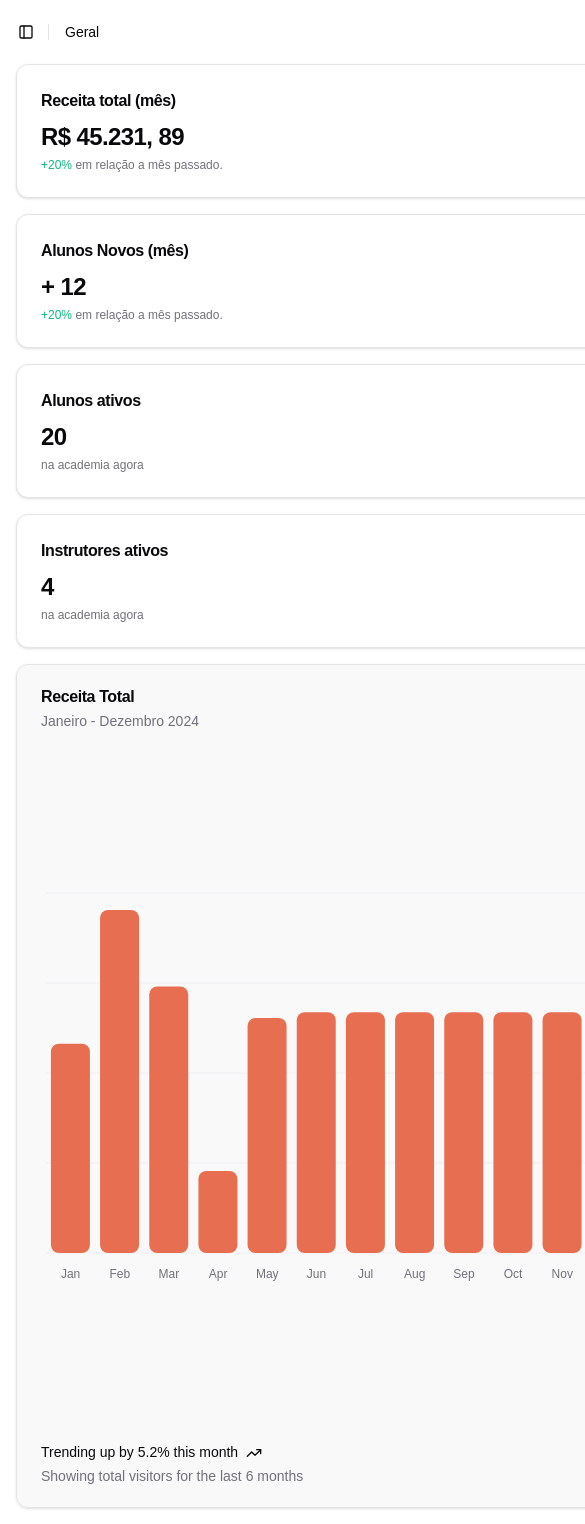
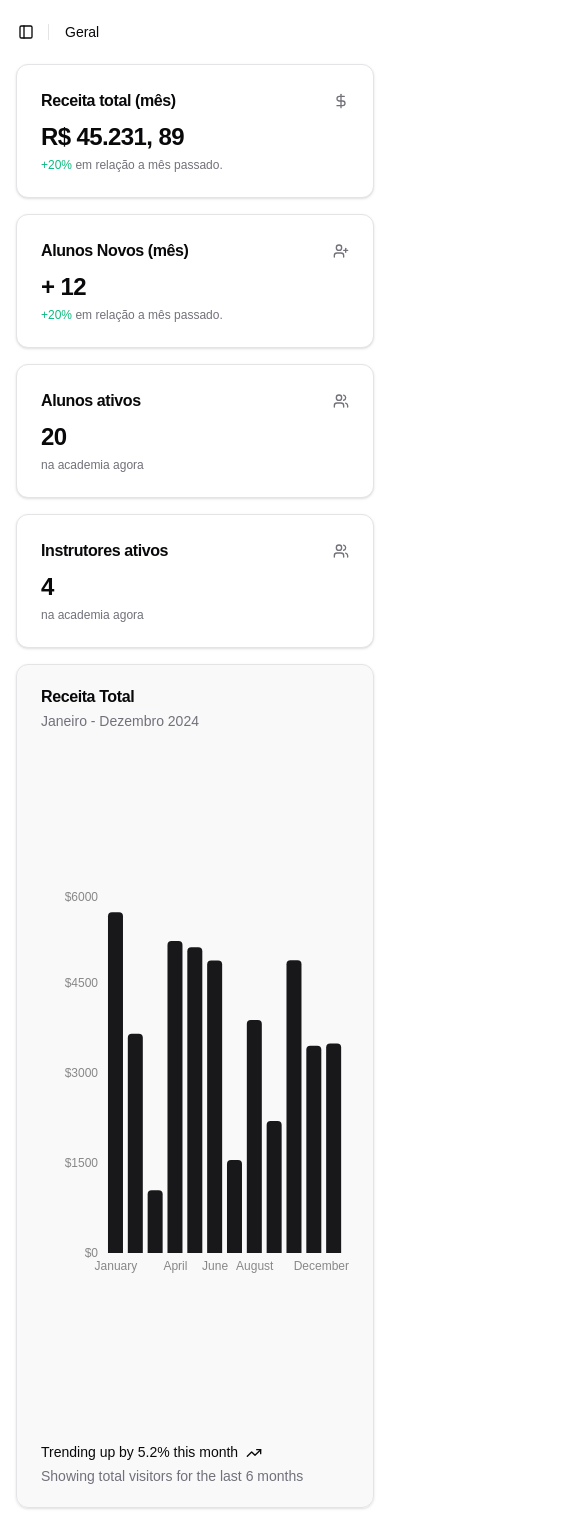
Before and after one commit to AOBarbosa/FItZone-Web, a Next.js app: page /dashboard/main in a window 390 px wide. Shown: the top 1524 px of the page, 585 px wide, since content can reach past the window. Built offline with nearby package versions, Linux system fonts and the light colour scheme.

Commit message:
refactor: remake chart

```diff
--- a/src/app/dashboard/_components/revenue-chart.tsx
+++ b/src/app/dashboard/_components/revenue-chart.tsx
@@ -1,7 +1,7 @@
 'use client'
 
 import { TrendingUp } from 'lucide-react'
-import { Bar, BarChart, CartesianGrid, XAxis } from 'recharts'
+import { Bar, BarChart, ResponsiveContainer, XAxis, YAxis } from 'recharts'
 
 import {
   Card,
@@ -11,33 +11,20 @@ import {
   CardHeader,
   CardTitle,
 } from '@/components/ui/card'
-import {
-  ChartConfig,
-  ChartContainer,
-  ChartTooltip,
-  ChartTooltipContent,
-} from '@/components/ui/chart'
 const chartData = [
-  { month: 'January', desktop: 186 },
-  { month: 'February', desktop: 305 },
-  { month: 'March', desktop: 237 },
-  { month: 'April', desktop: 73 },
-  { month: 'May', desktop: 209 },
-  { month: 'June', desktop: 214 },
-  { month: 'July', desktop: 214 },
-  { month: 'August', desktop: 214 },
-  { month: 'September', desktop: 214 },
-  { month: 'October', desktop: 214 },
-  { month: 'November', desktop: 214 },
-  { month: 'December', desktop: 214 },
+  { month: 'January', total: Math.floor(Math.random() * 5000) + 1000 },
+  { month: 'February', total: Math.floor(Math.random() * 5000) + 1000 },
+  { month: 'March', total: Math.floor(Math.random() * 5000) + 1000 },
+  { month: 'April', total: Math.floor(Math.random() * 5000) + 1000 },
+  { month: 'May', total: Math.floor(Math.random() * 5000) + 1000 },
+  { month: 'June', total: Math.floor(Math.random() * 5000) + 1000 },
+  { month: 'July', total: Math.floor(Math.random() * 5000) + 1000 },
+  { month: 'August', total: Math.floor(Math.random() * 5000) + 1000 },
+  { month: 'September', total: Math.floor(Math.random() * 5000) + 1000 },
+  { month: 'October', total: Math.floor(Math.random() * 5000) + 1000 },
+  { month: 'November', total: Math.floor(Math.random() * 5000) + 1000 },
+  { month: 'December', total: Math.floor(Math.random() * 5000) + 1000 },
 ]
-
-const chartConfig = {
-  desktop: {
-    label: 'R$',
-    color: 'hsl(var(--chart-1))',
-  },
-} satisfies ChartConfig
 
 export function RevenueChart() {
   return (
@@ -48,26 +35,30 @@ export function RevenueChart() {
       </CardHeader>
 
       <CardContent>
-        <ChartContainer
-          config={chartConfig}
-          className="h-[400px] w-[600px] md:w-[1000px]"
-        >
-          <BarChart accessibilityLayer data={chartData}>
-            <CartesianGrid vertical={false} />
+        <ResponsiveContainer width="100%" height={400}>
+          <BarChart data={chartData}>
             <XAxis
               dataKey="month"
+              stroke="#888888"
+              fontSize={12}
               tickLine={false}
-              tickMargin={10}
               axisLine={false}
-              tickFormatter={(value) => value.slice(0, 3)}
             />
-            <ChartTooltip
-              cursor={false}
-              content={<ChartTooltipContent hideLabel />}
+            <YAxis
+              stroke="#888888"
+              fontSize={12}
+              tickLine={false}
+              axisLine={false}
+              tickFormatter={(value) => `$${value}`}
             />
-            <Bar dataKey="desktop" fill="var(--color-desktop)" radius={8} />
+            <Bar
+              dataKey="total"
+              fill="currentColor"
+              radius={[4, 4, 0, 0]}
+              className="fill-primary"
+            />
           </BarChart>
-        </ChartContainer>
+        </ResponsiveContainer>
       </CardContent>
       <CardFooter className="flex-col items-start gap-2 text-sm">
         <div className="flex gap-2 font-medium leading-none">
```
